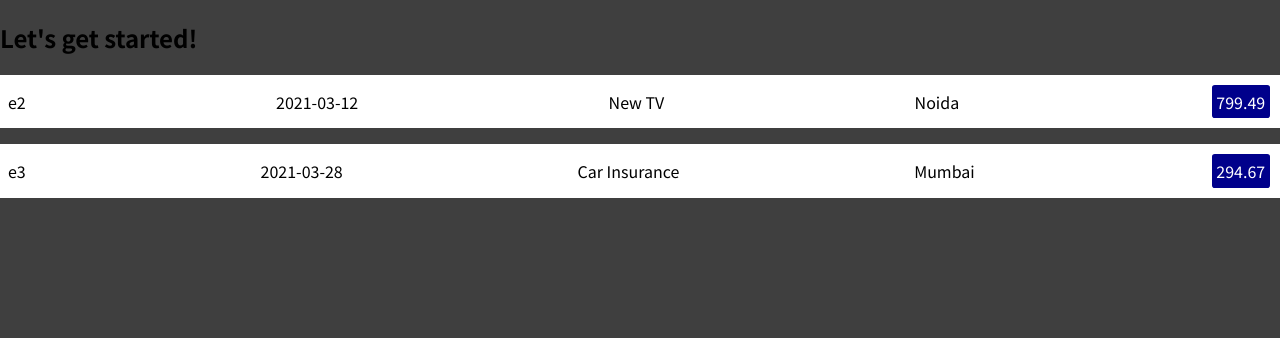
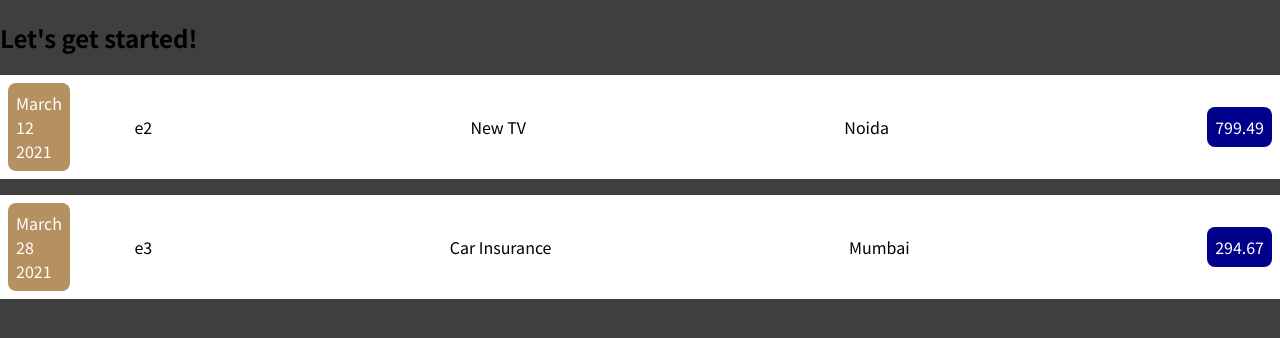
Before and after one commit to sps-398/react-course, a JavaScript app: page / in a window 1280 px wide. Shown: the top 338 px of the page. Built offline with nearby package versions, Linux system fonts and the light colour scheme.

Commit message:
task10_ass1_react

```diff
--- a/src/App.js
+++ b/src/App.js
@@ -29,7 +29,6 @@
       <h2>Let's get started!</h2>
       <div id="expense-container">
       </div>
-
       <ExpenseItem id={expenses[1].id} title={expenses[1].title} amount={expenses[1].amount} date={expenses[1].date} location={expenses[1].location}></ExpenseItem>
       <ExpenseItem id={expenses[2].id} title={expenses[2].title} amount={expenses[2].amount} date={expenses[2].date} location={expenses[2].location}></ExpenseItem>
     </div>
--- /dev/null
+++ b/src/components/ExpenseDate.css
@@ -0,0 +1,6 @@
+.date {
+    padding: 0.5rem;
+    color: white;
+    background-color: rgb(181, 144, 96);
+    border-radius: 0.5rem;
+}
--- /dev/null
+++ b/src/components/ExpenseDate.js
@@ -0,0 +1,17 @@
+import './ExpenseDate.css';
+
+function ExpenseDate(props) {
+    const month = props.date.toLocaleString('en-US', {month: 'long'});
+    const day = props.date.toLocaleString('en-US', {day: '2-digit'});
+    const year = props.date.getFullYear();
+
+    return (
+        <div className='date'>
+            <div>{month}</div>
+            <div>{day}</div>
+            <div>{year}</div>
+        </div>
+    );
+}
+
+export default ExpenseDate;
--- /dev/null
+++ b/src/components/ExpenseDetails.css
@@ -0,0 +1,17 @@
+.expense_detail {
+    width: 90%;
+    margin: 1rem 0;
+    /* padding: 0.5rem; */
+    background-color: white ;
+    color: black;
+    display: flex;
+    justify-content: space-between;
+    align-items: center;
+}
+
+.amount {
+    padding: 0.5rem;
+    background-color: darkblue;
+    color: white;
+    border-radius: 0.5rem;
+}
--- /dev/null
+++ b/src/components/ExpenseDetails.js
@@ -0,0 +1,22 @@
+import './ExpenseDetails.css';
+
+function ExpenseDetails(props) {
+    return (
+        <div className='expense_detail'>
+            <div>
+                {props.id}
+            </div>
+            <div className="title">
+                {props.title}
+            </div>
+            <div className='location'>
+                {props.location}
+            </div>
+            <div className="amount">
+                {props.amount}
+            </div>
+        </div>
+    )
+}
+
+export default ExpenseDetails;
--- a/src/components/ExpenseItem.css
+++ b/src/components/ExpenseItem.css
@@ -8,11 +8,3 @@
     justify-content: space-between;
     align-items: center;
 }
-
-.amount {
-    padding: 0.3rem;
-    background-color: darkblue;
-    color: white;
-    border: 2px solid white;
-    border-radius: 0.3rem;
-}
--- a/src/components/ExpenseItem.js
+++ b/src/components/ExpenseItem.js
@@ -1,24 +1,13 @@
 import './ExpenseItem.css';
+import ExpenseDate from './ExpenseDate';
+import ExpenseDetails from './ExpenseDetails';
 
 function ExpenseItem(props) {
     return (
         <div>
             <div className="expense_item">
-                <div>
-                    {props.id}
-                </div>
-                <div>
-                    {props.date.toISOString().split('T')[0]}
-                </div>
-                <div className="title">
-                    {props.title}
-                </div>
-                <div className='location'>
-                    {props.location}
-                </div>
-                <div className="amount">
-                    {props.amount}
-                </div>
+                <ExpenseDate date={props.date}></ExpenseDate>
+                <ExpenseDetails id={props.id} title={props.title} location={props.location} amount={props.amount} />
             </div>
         </div>
     );
```
